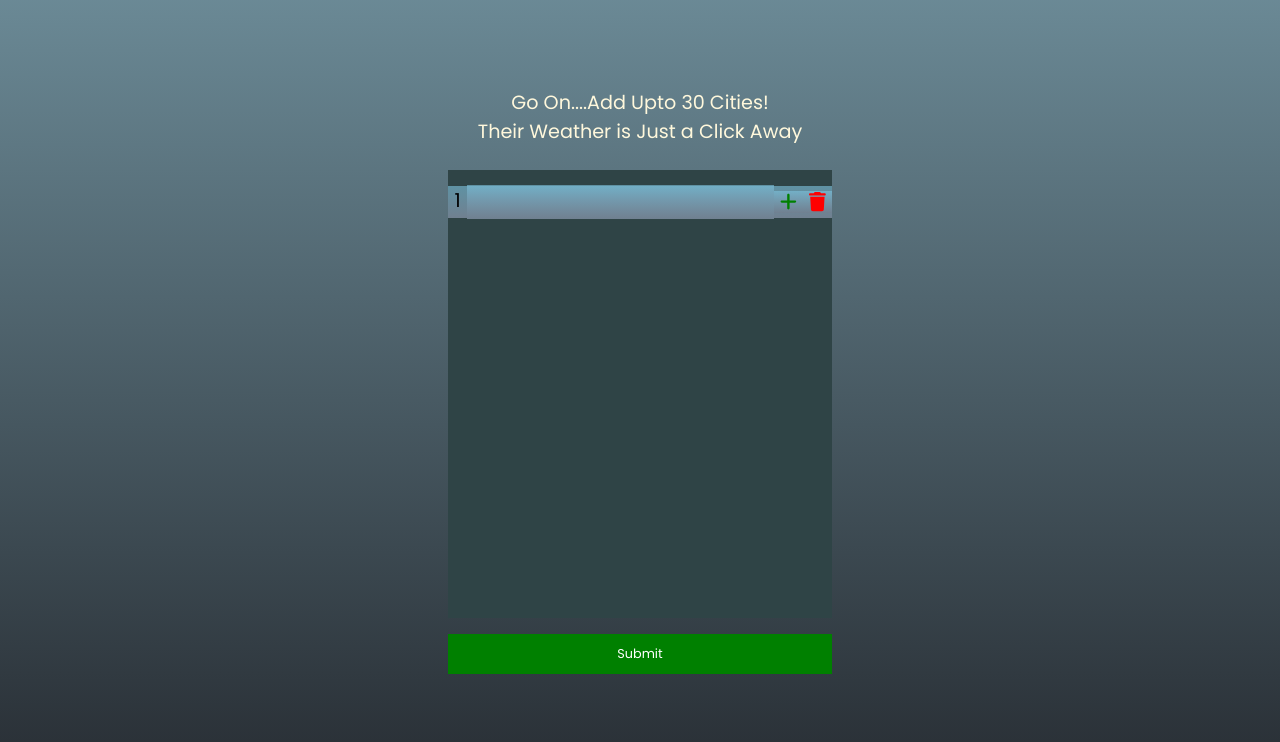
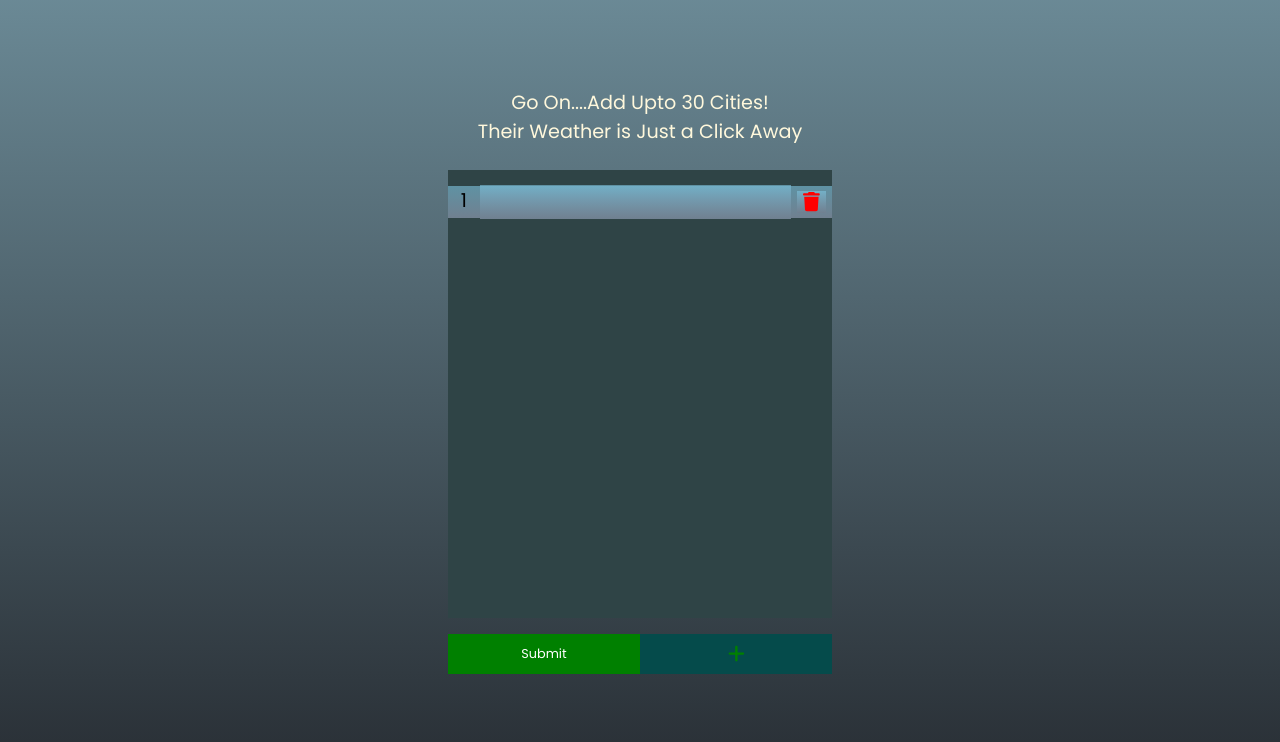
Before and after one commit to TSTRIVER/LeafMate, a React (Create React App) app in the folder frontend/: page / in a window 1280 px wide. Shown: the top 742 px of the page. Built offline with nearby package versions, Linux system fonts and the light colour scheme; no server answers.

Commit message:
code refactor

```diff
--- a/frontend/src/App.js
+++ b/frontend/src/App.js
@@ -1,99 +1,18 @@
-/*import React, { useEffect, useState } from "react";
+import React from "react";
+import Main from "./HomePage/Main.jsx";
+import Page from "./Pages/Page.jsx";
 import "./App.css";
-import {
-  MapContainer,
-  TileLayer,
-  Marker,
-  Popup,
-  useMapEvents,
-} from "react-leaflet";
-import markerIconPng from "leaflet/dist/images/marker-icon.png";
-import { Icon } from "leaflet";
-import "leaflet/dist/leaflet.css";
+import { Route, Routes } from "react-router-dom";
 
 const App = () => {
-
-  function LocationMarker() {
-    const [position, setPosition] = useState(null);
-    const map = useMapEvents({
-      click() {
-        map.locate();
-      },
-      locationfound(e) {
-        setPosition(e.latlng);
-        map.flyTo(e.latlng, map.getZoom());
-      },
-    });
-
-    return position === null ? null : (
-      <Marker
-        position={position}
-        icon={
-          new Icon({
-            iconUrl: markerIconPng,
-            iconSize: [25, 41],
-            iconAnchor: [12, 41],
-          })
-        }
-      >
-        <Popup>You are here</Popup>
-      </Marker>
-    );
-  }
-
   return (
     <>
-      <MapContainer
-        center={[19.1655, 73.0751]}
-        zoom={13}
-        scrollWheelZoom={true}
-        className="mapcont"
-      >
-        <TileLayer
-          attribution="Google Maps"
-          url="https://www.google.cn/maps/vt?lyrs=m@189&gl=cn&x={x}&y={y}&z={z}"
-        />
-        <Marker
-          position={[19.1655, 73.0751]}
-          icon={
-            new Icon({
-              iconUrl: markerIconPng,
-              iconSize: [25, 41],
-              iconAnchor: [12, 41],
-            })
-          }
-        >
-          <Popup>
-            A pretty CSS3 popup. <br /> Easily customizable.
-          </Popup>
-        </Marker>
-        <LocationMarker />
-      </MapContainer>
+      <Routes>
+        <Route exact path="/" element={<Main />}></Route>
+        <Route exact path="/page" element={<Page />}></Route>
+      </Routes>
     </>
   );
 };
 
-export default App;*/
-
-import React from 'react';
-import Main from './HomePage/Main.jsx';
-import Page from './Pages/Page.jsx';
-import "./App.css";
-import { Route,Routes } from 'react-router-dom';
-
-const App = () => {
-
-  return (
-    <>
-       <Routes>
-          <Route exact path="/" element={<Main/>}></Route>
-          <Route exact path="/page" element={<Page/>}></Route>
-       </Routes>
-    </>
-  )
-}
-
-export default App
-
-//a460b454b9129c2fd1f2062658afd0bd
-//http://api.openweathermap.org/data/2.5/forecast?id=524901&appid={API key}
+export default App;
--- a/frontend/src/HomePage/Main.jsx
+++ b/frontend/src/HomePage/Main.jsx
@@ -7,10 +7,7 @@ import "react-toastify/dist/ReactToastify.css";
 import { useNavigate } from "react-router-dom";
 
 const Main = () => {
-  const [text, setText] = useState("");
   let [arr, setArr] = useState([""]);
-  const navigate = useNavigate();
-
   useEffect(() => {
     let item = localStorage.getItem("arr");
     if (item) {
@@ -19,14 +16,14 @@ const Main = () => {
     }
   }, []);
 
-  const adder = (ind) => {
+  const [text, setText] = useState("");
 
-     if(arr[ind] === ""){
-      arr[ind] = text;
-      arr[ind] = arr[ind].toLowerCase();
-     }
+  const navigate = useNavigate();
 
-     if(arr[ind] === ""){
+  console.log("Arr: ", arr, "text:", text);
+
+  const adder = () => {
+    if (text === "") {
       return toast.error("Please Enter Valid City Name!", {
         position: "top-right",
         autoClose: 5000,
@@ -39,8 +36,7 @@ const Main = () => {
       });
     }
 
-     if(arr.find((ele,index)=>index !== ind && ele === arr[ind])){
-      arr[ind] =  "";
+    if (arr.find((ele) => ele === text)) {
       return toast.error("City Already Enterd!", {
         position: "top-right",
         autoClose: 5000,
@@ -53,28 +49,47 @@ const Main = () => {
       });
     }
 
+    const city = text.toLowerCase();
+
     setArr((prev) => {
+      prev[prev.length - 1] = city;
       let new_arr = [...prev];
       new_arr.push("");
       localStorage.setItem("arr", JSON.stringify(new_arr));
+      setText("");
       return new_arr;
     });
-    setText("");
   };
 
   const remover = (ind) => {
-    arr.length > 1 &&
+    if (ind === arr.length - 1 && text === "") {
+      return;
+    }
+    if (arr.length > 1) {
       setArr((prev) => {
         const new_arr = arr.filter((ele, index) => index !== ind);
         localStorage.setItem("arr", JSON.stringify(new_arr));
         return new_arr;
       });
+    }
   };
 
   const handleSubmit = () => {
+    if (arr.length === 1) {
+      return toast.error("Please Enter Atleast One City!", {
+        position: "top-right",
+        autoClose: 5000,
+        hideProgressBar: false,
+        closeOnClick: true,
+        pauseOnHover: true,
+        draggable: true,
+        progress: undefined,
+        theme: "light",
+      });
+    }
     navigate("/page");
     window.location.reload();
-  }
+  };
 
   return (
     <>
@@ -102,18 +117,15 @@ const Main = () => {
                   background:
                     "linear-gradient(180deg,rgba(126, 196, 223, 0.612),slategray)",
                 }}
+                key={ind}
               >
                 <div id="s-no" style={{ height: "100%", width: "5%" }}>
                   {ind + 1}
                 </div>
                 <input
                   type="text"
-                  name="city"
-                  value={arr[ind] === "" ? text : arr[ind]}
-                  onChange={(e) => {
-                    arr[ind] === "" &&
-                    setText(e.target.value)
-                  }}
+                  value={ind === arr.length - 1 ? text : ele}
+                  onChange={(e) => setText(e.target.value)}
                   style={{
                     border: "none",
                     width: "80%",
@@ -125,23 +137,6 @@ const Main = () => {
                     outline: "none",
                   }}
                 ></input>
-                <button
-                  style={{
-                    border: "none",
-                    background:
-                      "linear-gradient(180deg,rgba(126, 196, 223, 0.612),slategray)",
-                  }}
-                  onClick={()=>adder(ind)}
-                >
-                  <FontAwesomeIcon
-                    icon={faPlus}
-                    style={{
-                      color: "green",
-                      fontSize: "1.5vw",
-                      cursor: "pointer",
-                    }}
-                  />
-                </button>
                 <button
                   style={{
                     border: "none",
@@ -162,9 +157,21 @@ const Main = () => {
               </div>
             ))}
           </div>
-          <button id="submit" onClick={()=>handleSubmit()}>
+          <div className="buttons">
+            <button className="submit" id="bg1" onClick={() => handleSubmit()}>
               Submit
             </button>
+            <button className="submit" id="bg2" onClick={() => adder()}>
+              <FontAwesomeIcon
+                icon={faPlus}
+                style={{
+                  color: "green",
+                  fontSize: "1.5vw",
+                  cursor: "pointer",
+                }}
+              />
+            </button>
+          </div>
         </div>
       </div>
     </>
@@ -172,3 +179,44 @@ const Main = () => {
 };
 
 export default Main;
+
+/*if (arr[ind] === "") {
+  arr[ind] = text;
+  arr[ind] = arr[ind].toLowerCase();
+}
+
+if (arr[ind] === "") {
+  return toast.error("Please Enter Valid City Name!", {
+    position: "top-right",
+    autoClose: 5000,
+    hideProgressBar: false,
+    closeOnClick: true,
+    pauseOnHover: true,
+    draggable: true,
+    progress: undefined,
+    theme: "light",
+  });
+}
+
+if (arr.find((ele, index) => index !== ind && ele === arr[ind])) {
+  arr[ind] = "";
+  return toast.error("City Already Enterd!", {
+    position: "top-right",
+    autoClose: 5000,
+    hideProgressBar: false,
+    closeOnClick: true,
+    pauseOnHover: true,
+    draggable: true,
+    progress: undefined,
+    theme: "light",
+  });
+}
+
+setArr((prev) => {
+  let new_arr = [...prev];
+  new_arr.push("");
+  localStorage.setItem("arr", JSON.stringify(new_arr));
+  return new_arr;
+});
+setText("");
+};*/
--- a/frontend/src/HomePage/main.css
+++ b/frontend/src/HomePage/main.css
@@ -34,7 +34,7 @@
 #opt-cont::-webkit-scrollbar{
     width: 0;
 }
-#submit{
+.submit{
     cursor: pointer;
     color: white;
     width: 100%;
@@ -46,7 +46,6 @@
     align-items: center;
     justify-content: center;
     border: none;
-    background-color: green;
     font-family: 'Poppins','sans-serif';
 }
 .inputers{
@@ -58,3 +57,16 @@
     align-items: center;
     justify-content: space-evenly;
 }
+
+.buttons{
+    width: 100%;
+    display: flex;
+    flex-direction: row;
+}
+
+#bg1{
+    background-color: green;
+}
+#bg2{
+  background-color: rgb(5, 75, 75);
+}
```
Also changed, not shown: 1 other file (tests, documents, lock files or other folders). Lines whose indentation alone changed are shown as unchanged.
